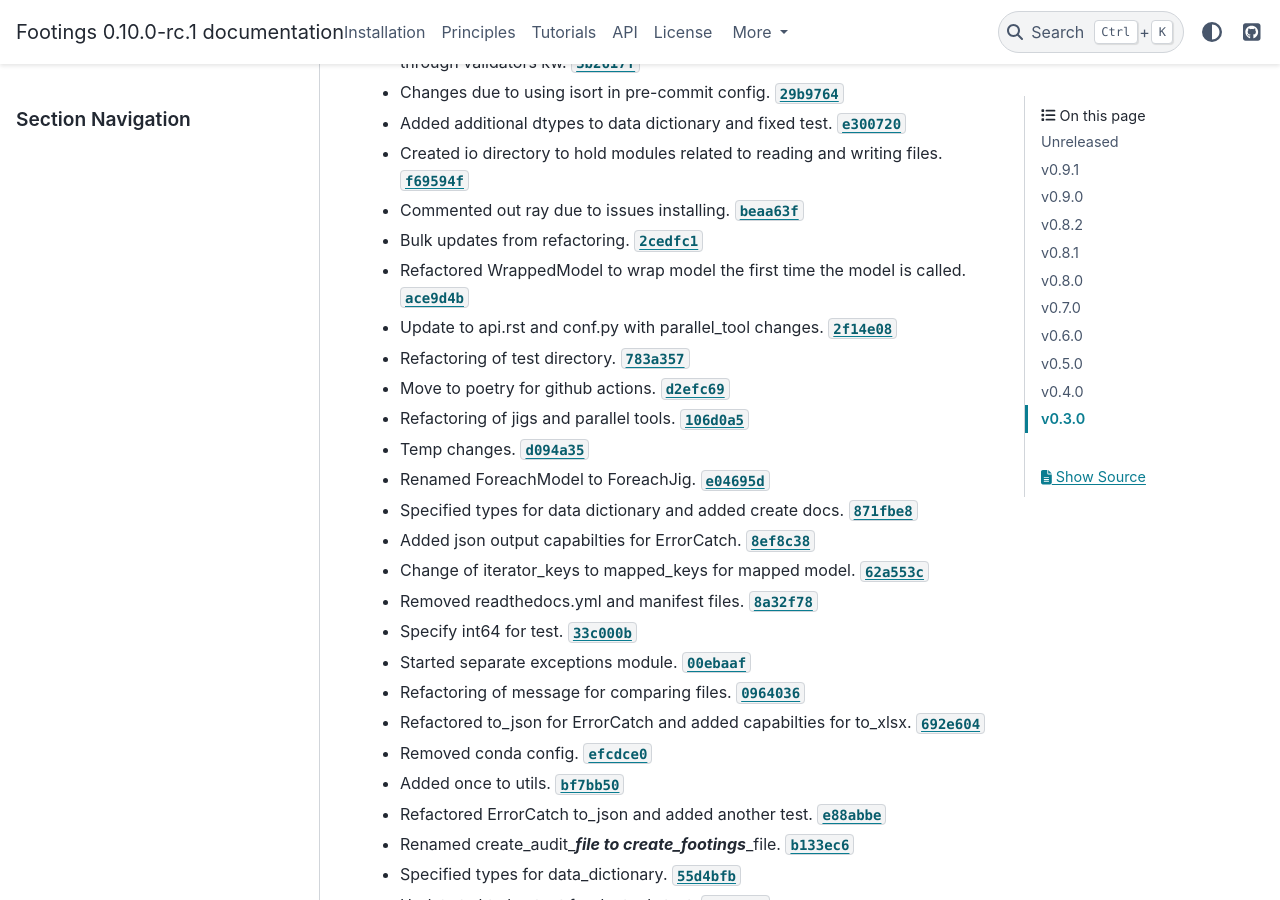
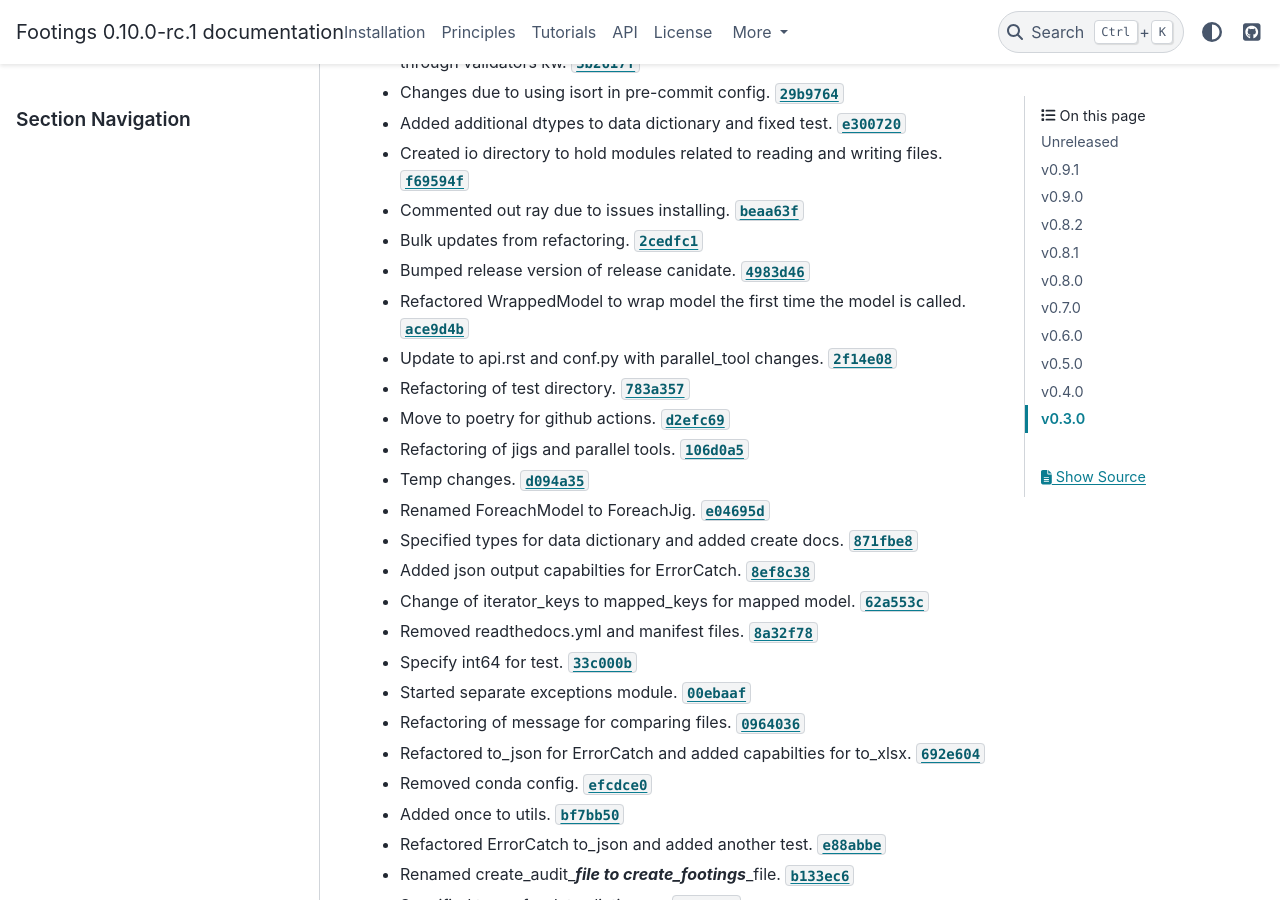
Before and after one commit to footings/footings, a Sphinx documentation site: the page built from docs/changelog.md, in a window 1280 px wide and 900 px high, scrolled down 591 px. Built offline with Sphinx 7.4.7 and the PyData theme 0.15.4, drawn with Linux system fonts in a browser that asks for light colours; the version number is read from the project's files by our own code.

Commit message:
Updated release for action.

```diff
--- a/docs/changelog.md
+++ b/docs/changelog.md
@@ -18,6 +18,7 @@ Generated by [`auto-changelog`](https://github.com/CookPete/auto-changelog).
 - Created io directory to hold modules related to reading and writing files. [`f69594f`](https://github.com/dustindall/footings/commit/f69594f7ad86678c781c97a5993137f868a47b82)
 - Commented out ray due to issues installing. [`beaa63f`](https://github.com/dustindall/footings/commit/beaa63fb45c19a332890c6254e5f077884471e4f)
 - Bulk updates from refactoring. [`2cedfc1`](https://github.com/dustindall/footings/commit/2cedfc15ef365e38238726756518d0552aec3a91)
+- Bumped release version of release canidate. [`4983d46`](https://github.com/dustindall/footings/commit/4983d462c1254f58851c8a2ba91629354a9d7429)
 - Refactored WrappedModel to wrap model the first time the model is called. [`ace9d4b`](https://github.com/dustindall/footings/commit/ace9d4b0175f6b603ade54c33c7bc90bf5fa57b8)
 - Update to api.rst and conf.py with parallel_tool changes. [`2f14e08`](https://github.com/dustindall/footings/commit/2f14e08fc8d6700d53b29f23f18013abcad04861)
 - Refactoring of test directory. [`783a357`](https://github.com/dustindall/footings/commit/783a3578d9cfa0676c8b87e57062e13760108d91)
```
Also changed, not shown: 2 other files.
